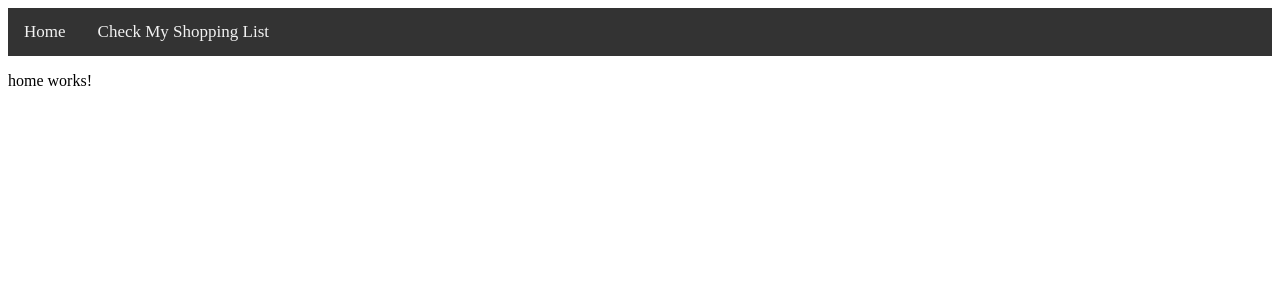
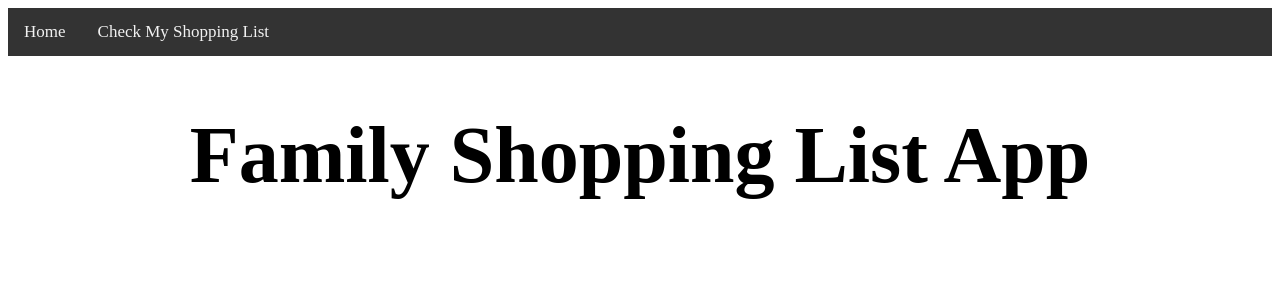
Before and after one commit to aaronsihamaya/fisher.grocery, an Angular app: page / in a window 1280 px wide. Shown: the top 300 px of the page. Built offline with nearby package versions, Linux system fonts and the light colour scheme.

Commit message:
Changed home page

```diff
--- a/src/app/home/home.component.html
+++ b/src/app/home/home.component.html
@@ -1,3 +1,5 @@
-<p>
-  home works!
-</p>
+<html>
+  <body>
+      <h1 style="font-size:80px;text-align:center">Family Shopping List App</h1>
+  </body>
+</html>
```
